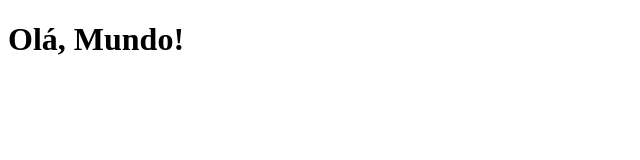
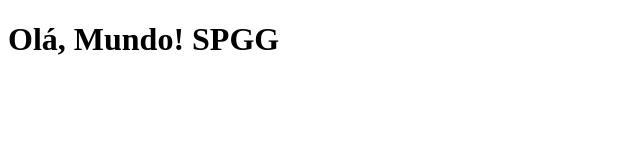
Before and after one commit to johnnymacedojoe/azurecicd, a plain HTML site: page index.html in a window 1280 px wide. Shown: the whole page, without its empty margins (0-640 px from the left). Drawn offline with Linux system fonts and the light colour scheme.

Commit message:
Update index.html

```diff
--- a/index.html
+++ b/index.html
@@ -3,9 +3,9 @@
 <head>
     <meta charset="UTF-8">
     <meta name="viewport" content="width=device-width, initial-scale=1.0">
-    <title>Olá, Mundo! SPGG</title>
+    <title>Olá, Mundo!</title>
 </head>
 <body>
-    <h1>Olá, Mundo!</h1>
+    <h1>Olá, Mundo! SPGG</h1>
 </body>
 </html>
```
